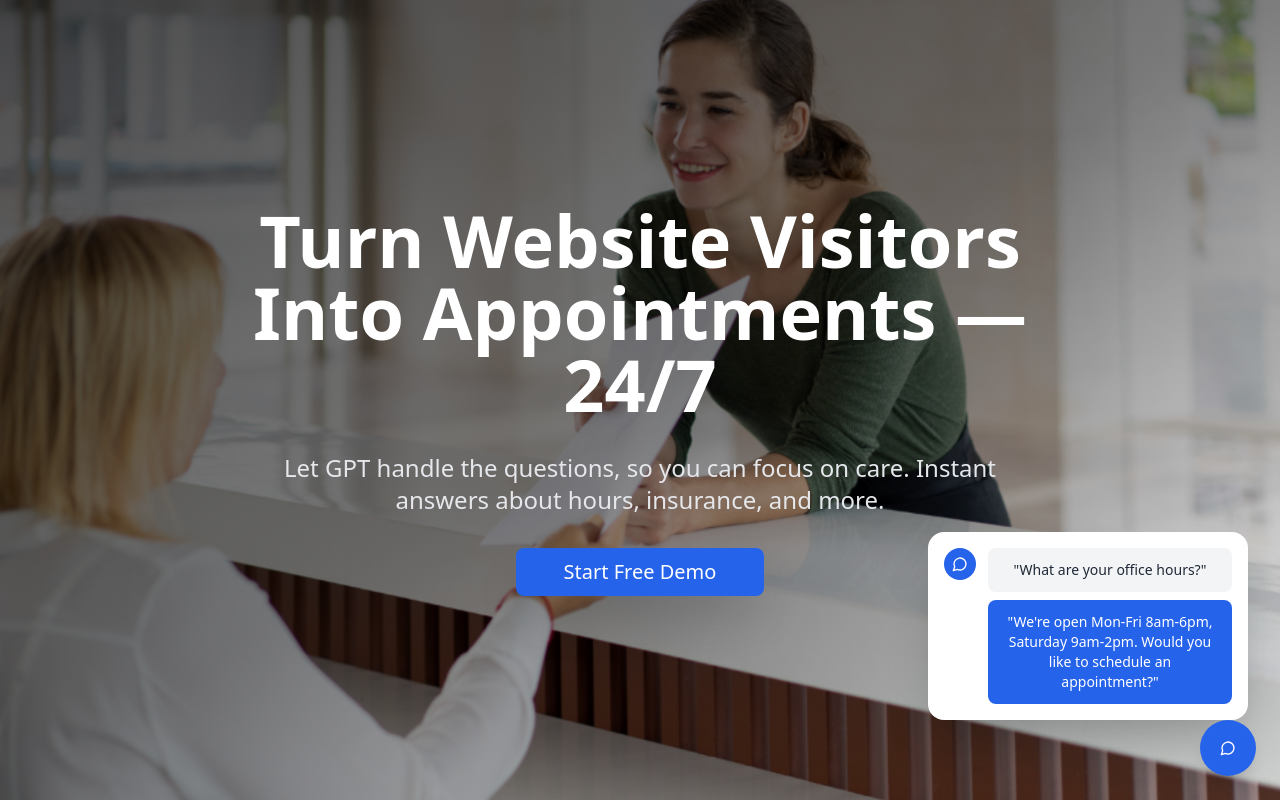
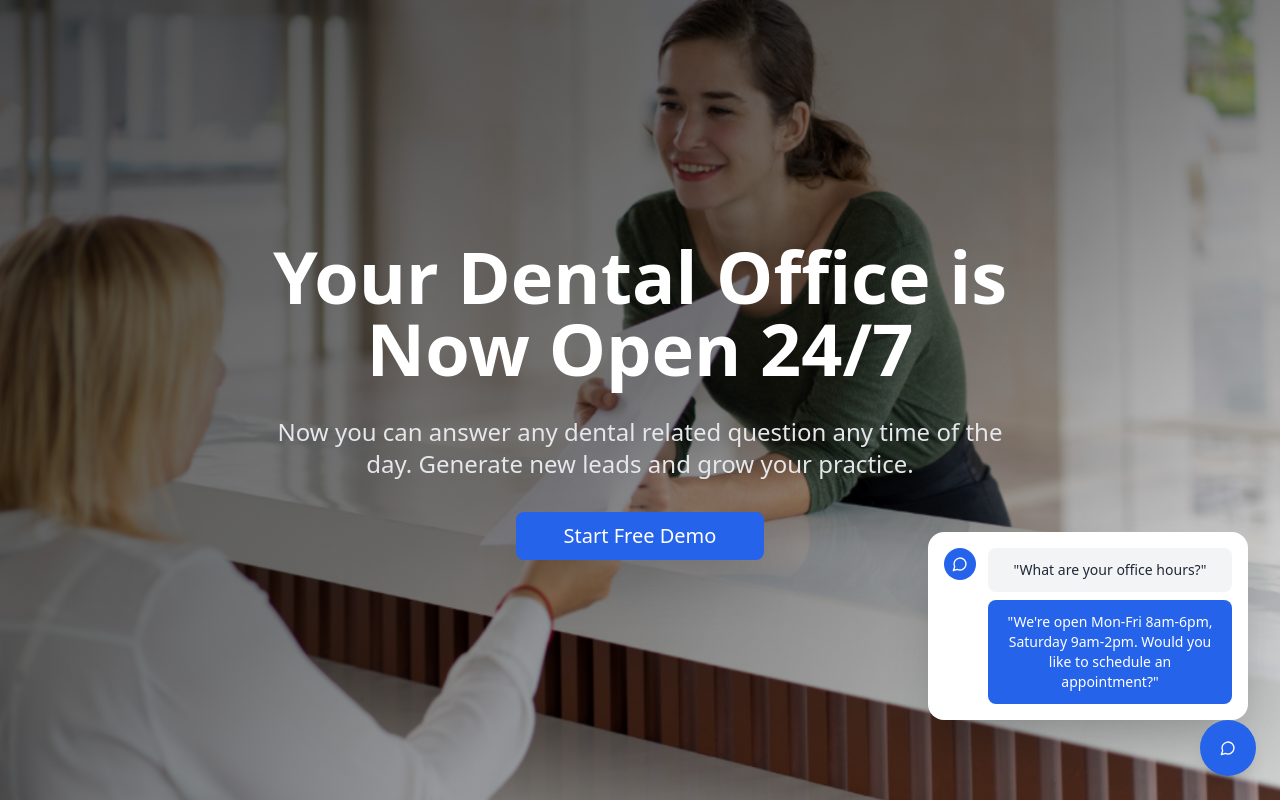
Before and after one commit to briantraudt/dgtldental, a React (Vite) app: page / in a window 1280 px wide. Shown: the top 802 px of the page. Built offline with nearby package versions, Linux system fonts and the light colour scheme.

Commit message:
Update hero section copy
Change headline and subtext in the hero section.

```diff
--- a/src/pages/Marketing.tsx
+++ b/src/pages/Marketing.tsx
@@ -35,10 +35,10 @@ const Marketing = () => {
           <div className="container mx-auto px-4 text-center">
             <div className="max-w-4xl mx-auto space-y-8">
               <h1 className="text-6xl md:text-7xl font-bold text-white mb-6 leading-tight">
-                Turn Website Visitors Into Appointments — 24/7
+                Your Dental Office is Now Open 24/7
               </h1>
               <p className="text-xl md:text-2xl text-gray-200 mb-12 leading-relaxed max-w-3xl mx-auto">
-                Let GPT handle the questions, so you can focus on care. Instant answers about hours, insurance, and more.
+                Now you can answer any dental related question any time of the day. Generate new leads and grow your practice.
               </p>
 
               <Button
```
